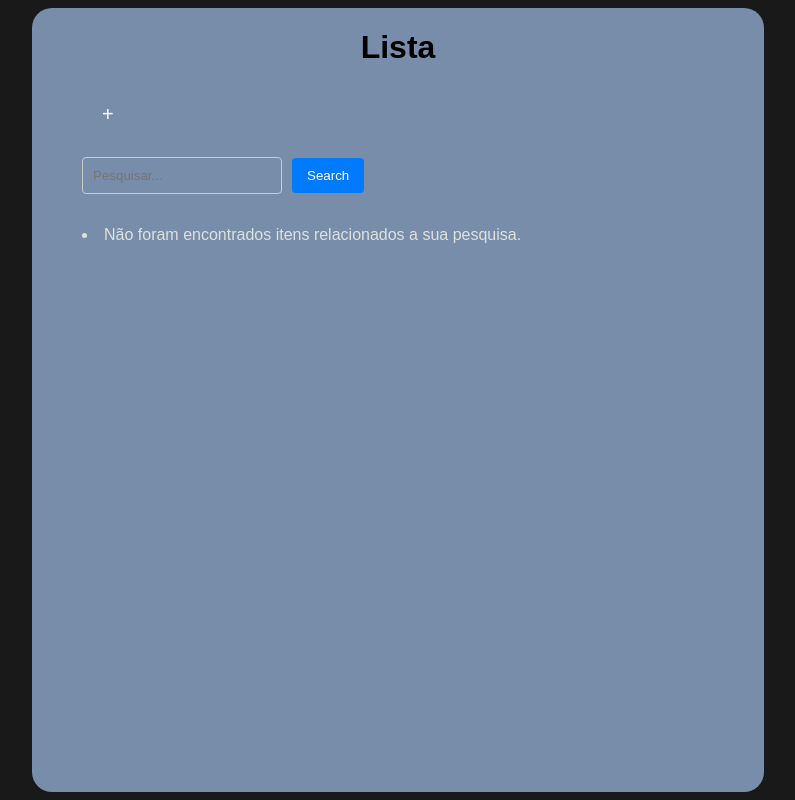
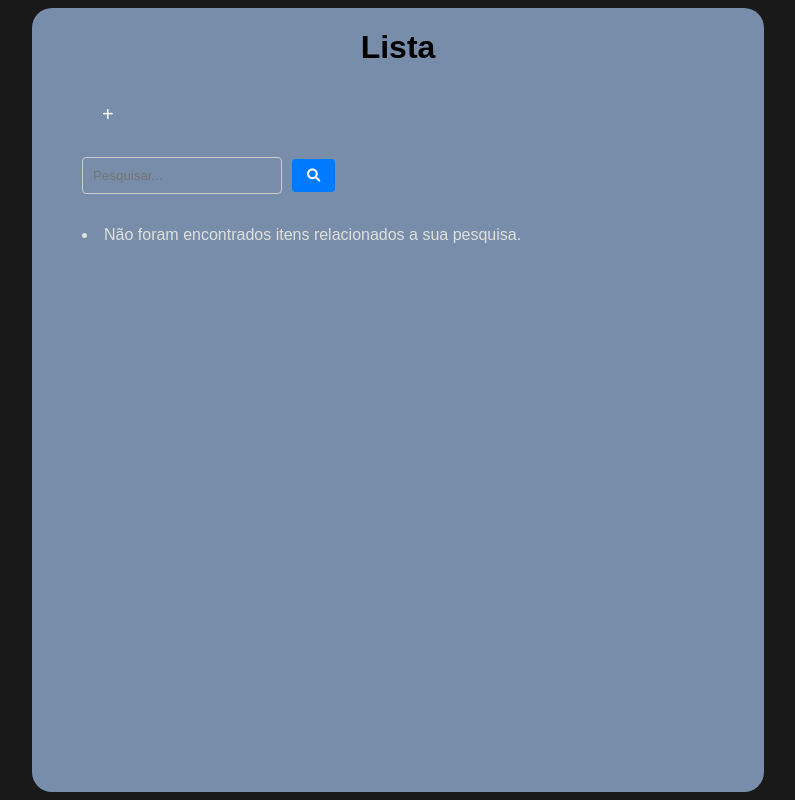
Before and after one commit to cristiansuzuki/crud-django, a Django app: page / in a window 1280 px wide. Shown: the whole page, without its empty margins (242-1037 px from the left). Run offline with Django 5.2, Linux system fonts and the light colour scheme; the visitor is signed in with stand-in values (Sample User, id 1); data that the repository does not hold is empty.

Commit message:
trocando botao do input da pesquisa

```diff
--- a/crud/templates/base.html
+++ b/crud/templates/base.html
@@ -2,6 +2,7 @@
 <html>
 <head>
     <link rel="stylesheet" href="{% static 'styles.css' %}">
+    <link rel="stylesheet" href="https://cdnjs.cloudflare.com/ajax/libs/font-awesome/6.0.0-beta3/css/all.min.css">
 </head>
 
 
--- a/crud/templates/index.html
+++ b/crud/templates/index.html
@@ -6,10 +6,12 @@
   <body class="body">
 
     <div class="container">
+      <div>
         <h1 class="titulo">Lista</h1> <button class="botao-add" type="button" id="addLista">+</button>
         <form method="get" action="" class="form-pesquisa" id="form-pesquisa">
-          {{ form_pesquisa.as_p }} <button type="submit">Search</button>
+          {{ form_pesquisa.as_p }} <button type="submit"><i class="fas fa-search"></i></button>
         </form>
+      </div>
         {% for lista in lista %}
       <div id="task-list">
         <h3 class="listas" >
```
